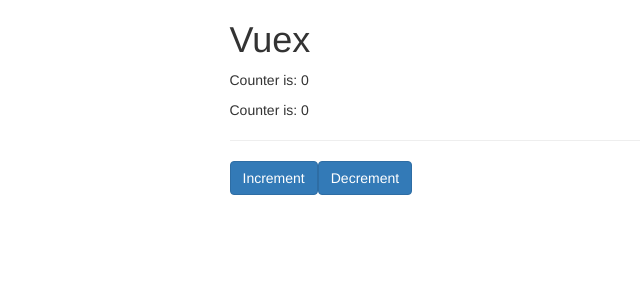
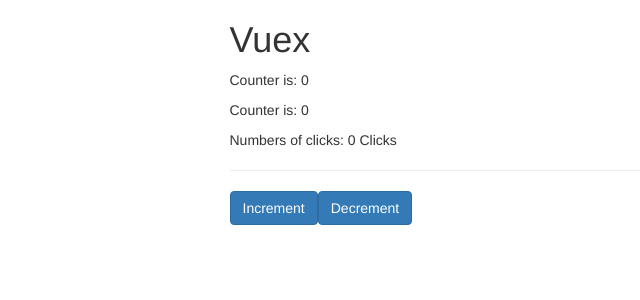
Before and after one commit to Vamosz/VueJSCurse, a Vue app in the folder vue-cli/: page / in a window 1280 px wide. Shown: the top 300 px of the page, without its empty margins (133-773 px from the left). Built offline with nearby package versions, Linux system fonts and the light colour scheme.

Commit message:
Using mapGetters to access all getters we want

```diff
--- a/vue-cli/package.json
+++ b/vue-cli/package.json
@@ -8,6 +8,7 @@
     "lint": "vue-cli-service lint"
   },
   "dependencies": {
+    "babel-preset-stage-2": "^6.24.1",
     "core-js": "^3.6.5",
     "vue": "^2.6.11",
     "vuex": "^3.5.1"
--- a/vue-cli/src/components/AnotherResult.vue
+++ b/vue-cli/src/components/AnotherResult.vue
@@ -1,13 +1,19 @@
 <template>
-    <p>Counter is: {{ counter }}</p>
+    <div>
+        <p>Counter is: {{ doubleCounter }}</p>
+        <p>Numbers of clicks: {{ stringCounter }}</p>
+    </div>
 </template>
 
 <script>
+    import {mapGetters} from 'vuex';
+
     export default {
-        computed:{
-            counter(){
-                return this.$store.getters.doubleCounter;
-            }
+        computed: {
+            ...mapGetters([
+                'doubleCounter',
+                'stringCounter'
+            ])
         }
     }
 </script>
--- a/vue-cli/src/store/store.js
+++ b/vue-cli/src/store/store.js
@@ -10,6 +10,9 @@
     getters: {
         doubleCounter: state => {
             return state.counter * 2;
+        },
+        stringCounter: state => {
+            return state.counter+ ' Clicks';
         }
     }
 })
```
Also changed, not shown: 1 other file (tests, documents, lock files or other folders).
